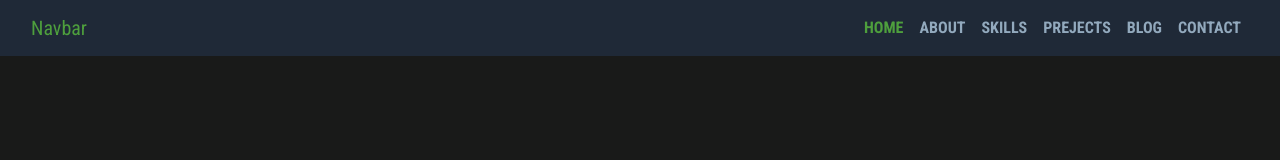
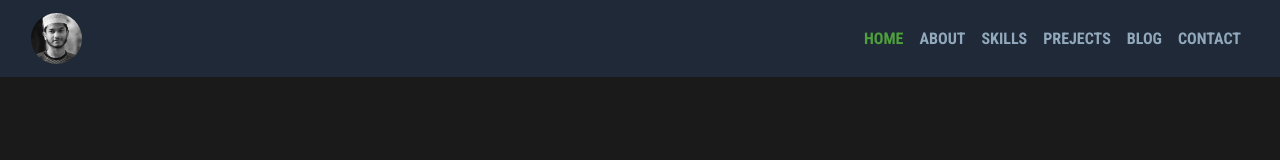
Before and after one commit to muhammadshihab/Portfolio-001, a plain HTML site: page index.html in a window 1280 px wide. Drawn offline with nearby package versions, Linux system fonts and the light colour scheme.

Commit message:
added codes

```diff
--- a/index.html
+++ b/index.html
@@ -32,7 +32,7 @@
         <header id="header">
             <nav class="navbar navbar-expand-md">
                 <div class="container-fluid">
-                  <a class="navbar-brand" href="#">Navbar</a>
+                  <img class="navbar-brand" src="images/me.jpg" alt="rashu">
                   <button class="navbar-toggler" type="button" data-bs-toggle="collapse" data-bs-target="#navbarSupportedContent" aria-controls="navbarSupportedContent" aria-expanded="false" aria-label="Toggle navigation">
                     <i class="fa-solid fa-bars text-white"></i>
                   </button>
--- a/styles/style.scss
+++ b/styles/style.scss
@@ -39,7 +39,8 @@ header{
     background-color: #1f2937;
 
     .navbar-brand{
-        color: $primary_color;
+        width: 3.2rem;
+        border-radius: 50%;
     }
     .navbar-brand:hover{
         color: $primary_color;
```
Also changed, not shown: styles/style.css, 1 other file.
